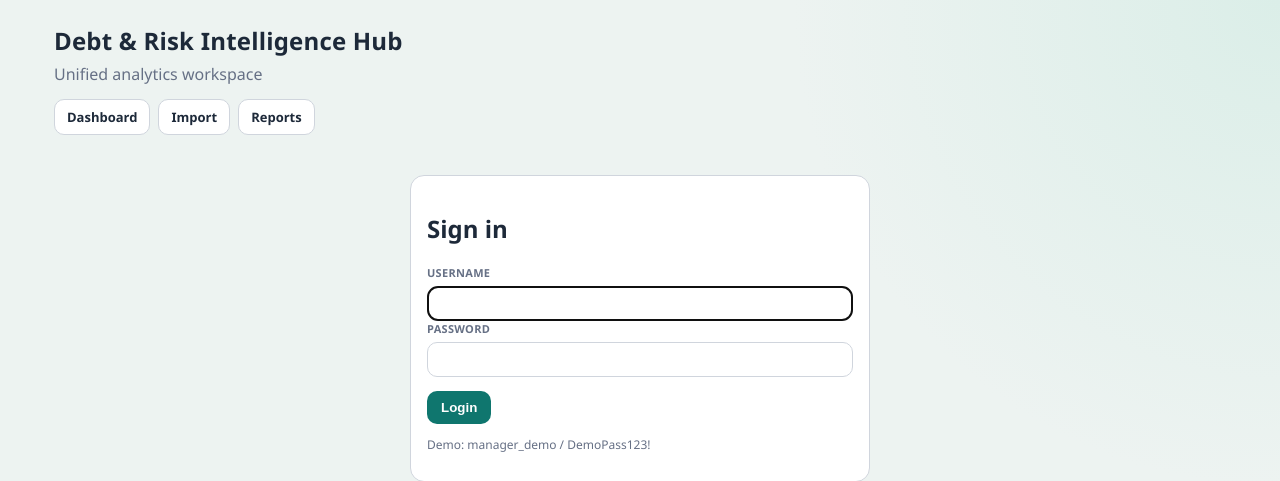
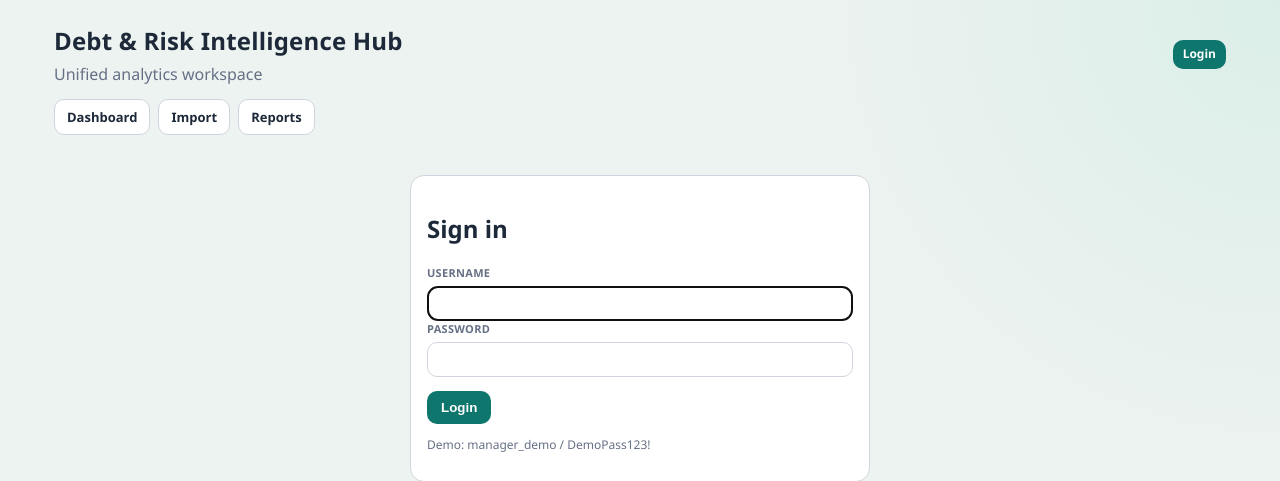
Before and after one commit to vegaFlex/debt-risk-intelligence-hub, a Django app: page /accounts/login/ in a window 1280 px wide. Shown: the top 481 px of the page. Run offline with Django 5.2, Linux system fonts and the light colour scheme.

Commit message:
feat: add account switch and logout controls in UI

```diff
--- a/config/settings.py
+++ b/config/settings.py
@@ -137,3 +137,9 @@ REST_FRAMEWORK = {
 
 
 AUTH_USER_MODEL = 'users.AppUser'
+
+
+
+
+LOGIN_REDIRECT_URL = '/dashboard/'
+LOGOUT_REDIRECT_URL = '/accounts/login/'
--- a/static/css/app.css
+++ b/static/css/app.css
@@ -173,3 +173,30 @@ input[type="file"] {
   padding: 7px;
   background: #fff;
 }
+
+.user-controls {
+  display: flex;
+  gap: 8px;
+  align-items: center;
+  flex-wrap: wrap;
+}
+
+.user-chip {
+  border: 1px solid var(--border);
+  background: #f8fafc;
+  color: var(--ink);
+  border-radius: 999px;
+  padding: 6px 10px;
+  font-size: 12px;
+  font-weight: 700;
+}
+
+.btn-compact {
+  padding: 7px 10px;
+  font-size: 12px;
+  line-height: 1.2;
+}
+
+.inline-form {
+  margin: 0;
+}
--- a/templates/base_app.html
+++ b/templates/base_app.html
@@ -13,6 +13,18 @@
       <div>
         <h1 class="brand">Debt & Risk Intelligence Hub</h1>
         <p class="subtitle">Unified analytics workspace</p>
+      </div>
+      <div class="user-controls">
+        {% if request.user.is_authenticated %}
+          <span class="user-chip">{{ request.user.username }} ({{ request.user.role|default:"user" }})</span>
+          <a class="btn btn-secondary btn-compact" href="/accounts/login/">Switch Account</a>
+          <form method="post" action="/accounts/logout/" class="inline-form">
+            {% csrf_token %}
+            <button type="submit" class="btn btn-secondary btn-compact">Logout</button>
+          </form>
+        {% else %}
+          <a class="btn btn-primary btn-compact" href="/accounts/login/">Login</a>
+        {% endif %}
       </div>
     </header>
 
```
